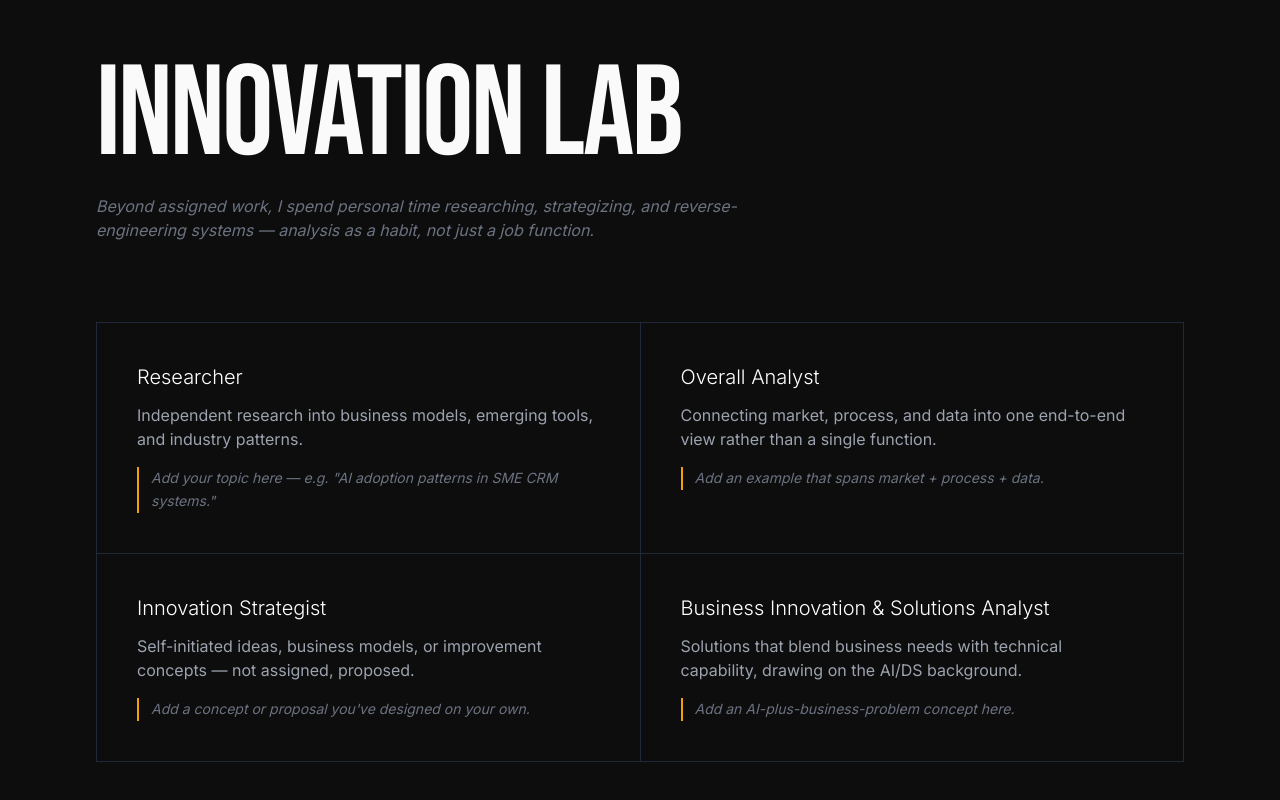
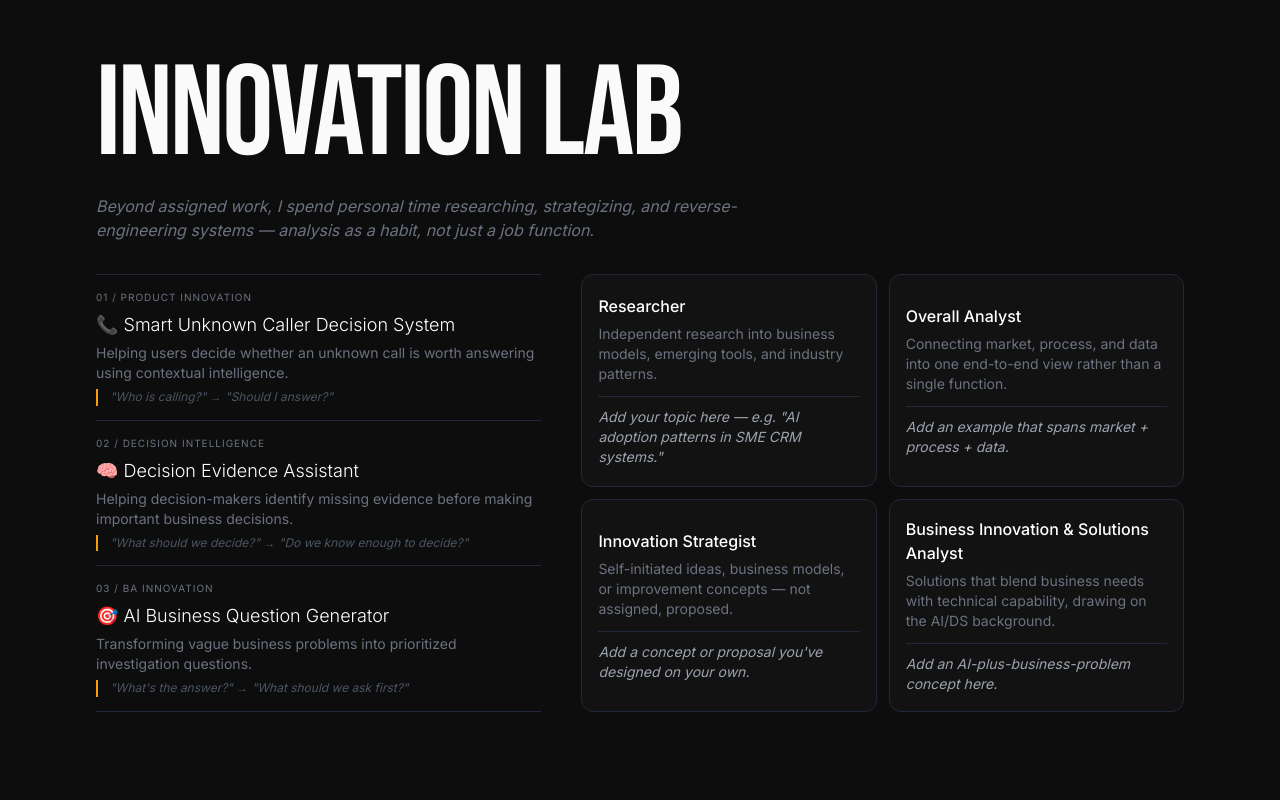
Before and after one commit to arunraj-3117/AntonyDaniel-Portfolio, a React (Vite) app: page / in a window 1280 px wide. Shown: the part 4285-5085 px from the top of the page. Built offline with nearby package versions, Linux system fonts and the light colour scheme; the HTML template or start-up script is replaced by a standard one.

Commit message:
Refactor InnovationLab to add case studies section
Updated the InnovationLab component to include case studies and improved layout.

```diff
--- a/src/components/InnovationLab.tsx
+++ b/src/components/InnovationLab.tsx
@@ -23,12 +23,43 @@ const items = [
   },
 ]
 
+const caseStudies = [
+  {
+    tag: '01 / PRODUCT INNOVATION',
+    icon: '📞',
+    title: 'Smart Unknown Caller Decision System',
+    body: 'Helping users decide whether an unknown call is worth answering using contextual intelligence.',
+    before: 'Who is calling?',
+    after: 'Should I answer?',
+    meta: 'AI · User Behavior · Product',
+  },
+  {
+    tag: '02 / DECISION INTELLIGENCE',
+    icon: '🧠',
+    title: 'Decision Evidence Assistant',
+    body: 'Helping decision-makers identify missing evidence before making important business decisions.',
+    before: 'What should we decide?',
+    after: 'Do we know enough to decide?',
+    meta: 'AI · Evidence · Business Analysis',
+  },
+  {
+    tag: '03 / BA INNOVATION',
+    icon: '🎯',
+    title: 'AI Business Question Generator',
+    body: 'Transforming vague business problems into prioritized investigation questions.',
+    before: "What's the answer?",
+    after: 'What should we ask first?',
+    meta: 'AI · Business Analysis · Analytics',
+  },
+]
+
 const fadeInUp = {
   initial: { opacity: 0, y: 40 },
   whileInView: { opacity: 1, y: 0 },
   viewport: { once: true, margin: '-100px' },
   transition: { duration: 0.8, ease: 'easeOut' }
 }
+
 
 export function InnovationLab() {
   return (
@@ -46,28 +77,51 @@ export function InnovationLab() {
           INNOVATION LAB
         </motion.h2>
 
-        <motion.p {...fadeInUp} className="text-sm md:text-base text-gray-500 max-w-2xl mb-16 lg:mb-20 italic">
+        <motion.p {...fadeInUp} className="text-sm md:text-base text-gray-500 max-w-2xl mb-6 lg:mb-8 italic">
           Beyond assigned work, I spend personal time researching, strategizing, and reverse-engineering
           systems — analysis as a habit, not just a job function.
         </motion.p>
 
-        <div className="grid grid-cols-1 md:grid-cols-2 border-t border-l border-gray-800">
+        <div className="grid grid-cols-1 lg:grid-cols-[0.85fr_1.15fr] gap-10 lg:gap-10 lg:items-stretch">
+          {/* Left: list design, now showing case studies content */}
+          <motion.div {...fadeInUp} className="space-y-0">
+            {caseStudies.map((cs) => (
+              <div
+                key={cs.title}
+                className="border-t border-gray-800 py-3.5 group transition-all duration-300 hover:pl-3 hover:border-gray-500"
+              >
+                <p className="text-[10px] text-gray-500 tracking-widest uppercase mb-1.5">{cs.tag}</p>
+                <h3 className="text-base lg:text-lg text-white font-light mb-1">
+                  {cs.icon} {cs.title}
+                </h3>
+                <p className="text-xs lg:text-sm text-gray-500 leading-snug mb-1.5">{cs.body}</p>
+                <p className="pl-3 border-l-2 border-amber-500 text-xs text-gray-600 italic leading-snug">
+                  "{cs.before}" → "{cs.after}"
+                </p>
+              </div>
+            ))}
+            <div className="border-t border-gray-800" />
+          </motion.div>
+
+          {/* Right: card grid design, now showing roles content */}
+          <motion.div {...fadeInUp} className="h-full grid grid-cols-1 sm:grid-cols-2 grid-rows-2 gap-3">
             {items.map((item, i) => (
               <motion.div
                 key={item.title}
-              initial={{ opacity: 0, y: 30 }}
+                initial={{ opacity: 0, y: 20 }}
                 whileInView={{ opacity: 1, y: 0 }}
                 viewport={{ once: true, margin: '-50px' }}
-              transition={{ duration: 0.6, delay: i * 0.1 }}
-              className="border-r border-b border-gray-800 p-8 md:p-10 hover:bg-white/[0.02] transition-colors"
+                transition={{ duration: 0.5, delay: i * 0.08 }}
+                className="flex flex-col justify-center rounded-xl border border-gray-800 bg-white/[0.02] p-4 hover:border-gray-600 hover:bg-white/[0.04] transition-colors"
               >
-              <h3 className="text-lg md:text-xl text-white font-light mb-3">{item.title}</h3>
-              <p className="text-sm md:text-base text-gray-400 leading-relaxed mb-4">{item.body}</p>
-              <p className="pl-3 border-l-2 border-amber-500 text-sm text-gray-500 italic leading-relaxed">
+                <h4 className="text-sm lg:text-base text-white font-medium leading-snug">{item.title}</h4>
+                <p className="mt-1.5 text-xs lg:text-sm text-gray-500 leading-snug">{item.body}</p>
+                <p className="mt-3 pt-2.5 border-t border-gray-800 text-xs lg:text-sm text-gray-400 italic leading-snug">
                   {item.prompt}
                 </p>
               </motion.div>
             ))}
+          </motion.div>
         </div>
       </div>
     </section>
```
Lines whose indentation alone changed are shown as unchanged.
